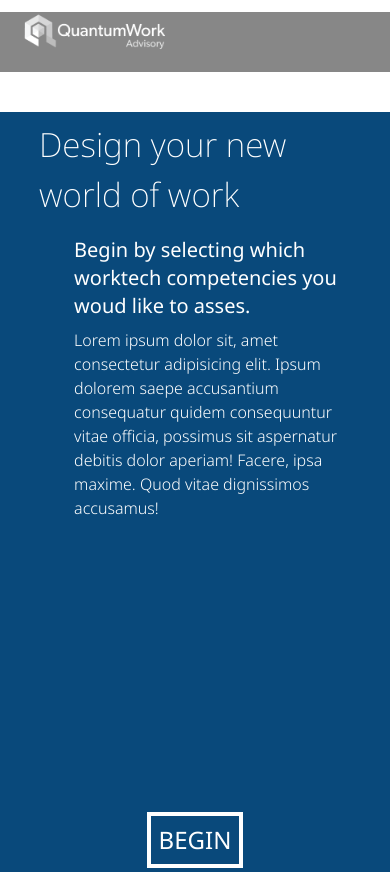
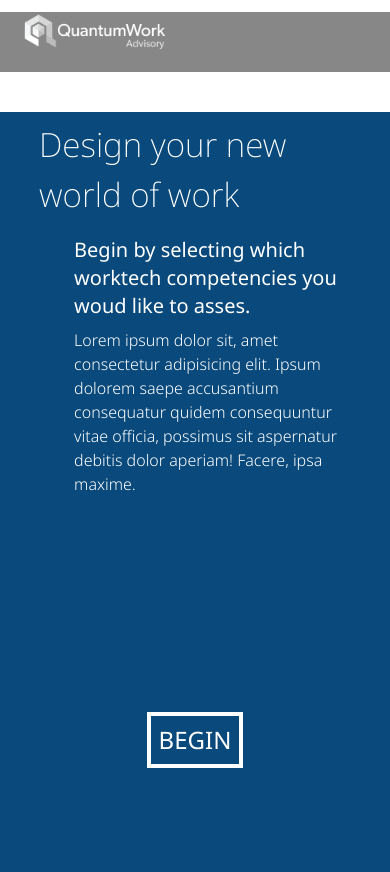
Before and after one commit to QuantumWorkMechanics/mini-assessment, a React (Vite) app: page / in a window 390 px wide. Built offline with nearby package versions, Linux system fonts and the light colour scheme; what tailwindcss-animated would draw is missing.

Commit message:
Move Button on selections

```diff
--- a/src/components/Selections/Selections.jsx
+++ b/src/components/Selections/Selections.jsx
@@ -76,12 +76,11 @@ export default function Selections() {
                   Lorem ipsum dolor sit, amet consectetur adipisicing elit.
                   Ipsum dolorem saepe accusantium consequatur quidem
                   consequuntur vitae officia, possimus sit aspernatur debitis
-                  dolor aperiam! Facere, ipsa maxime. Quod vitae dignissimos
-                  accusamus!
+                  dolor aperiam! Facere, ipsa maxime.
                 </div>
               </div>
             </div>
-            <div className="w-screen md:mt-4 -mt-14 flex justify-center">
+            <div className="w-screen md:mt-4 -mt-[40%] flex justify-center">
               <button
                 className="text-2xl md:text-3xl text-white md:text-[#09497B] hover:text-white hover:bg-[#09497B] hover:outline-[#FDB517] outline outline-4  p-2"
                 onClick={handleStart}
```
